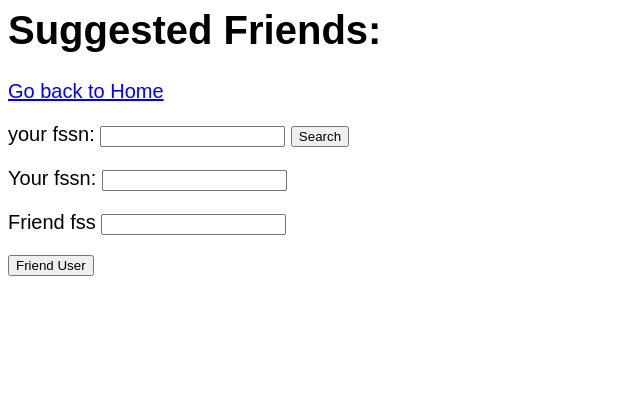
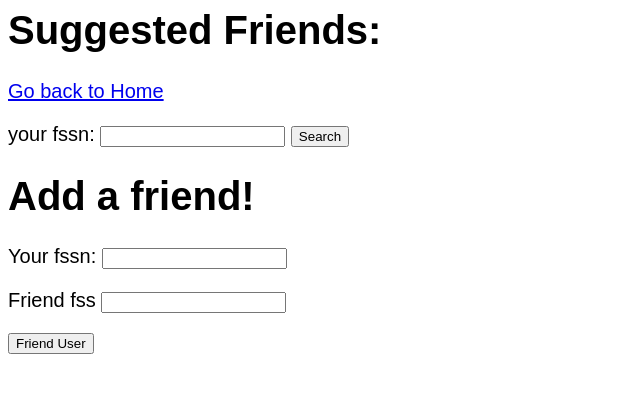
Before and after one commit to janniezhong/4111Project, a Flask app: page /suggestedFriends in a window 1280 px wide. Shown: the top 393 px of the page, without its empty margins (0-640 px from the left). Run offline with Flask 2, Linux system fonts and the light colour scheme; parts of the project's set-up code (start-up, migrations or seed data) failed here and were passed over.

Commit message:
refined, fixed everything

```diff
--- a/webserver/server.py
+++ b/webserver/server.py
@@ -138,7 +138,7 @@ def add_friend():
 
     friend_fssn = request.form['friend_fssn']
     try:
-      g.conn.execute("INSERT INTO friend_to(fssn, fssn_friend) VALUES ('%s', '%s'), ('%s', '%s')", fssn, friend_fssn, friend_fssn, fssn)
+      g.conn.execute("INSERT INTO friend_to(fssn, fssn_friend) VALUES ('%s', '%s'), ('%s', '%s')", int(fssn), int(friend_fssn), int(friend_fssn), int(fssn))
     except:
       context = dict(friending_message = "Improper message")
       return render_template("suggestedFriends.html", **context)
@@ -351,7 +351,7 @@ def bestOwners():
 def view_best_owners_in_country():
   country = request.form['country']
   try:
-    cursor = g.conn.execute("SELECT O.name FROM owner O, belongs_to B, lives_in L, aquarium A WHERE O.ssn = B.ssn AND B.fssn = L.fssn AND L.aq_id = A.aq_id AND A.country = '" + str(country) +"' AND O.rating > (SELECT AVG(O.rating) FROM owner O, belongs_to B, lives_in L, aquarium A WHERE O.ssn = B.ssn AND B.fssn = L.fssn AND L.aq_id = A.aq_id AND A.country = '" + str(country) +"' )")
+    cursor = g.conn.execute("SELECT DISTINCT O.name FROM owner O, belongs_to B, lives_in L, aquarium A WHERE O.ssn = B.ssn AND B.fssn = L.fssn AND L.aq_id = A.aq_id AND A.country = '" + str(country) +"' AND O.rating > (SELECT AVG(O.rating) FROM owner O, belongs_to B, lives_in L, aquarium A WHERE O.ssn = B.ssn AND B.fssn = L.fssn AND L.aq_id = A.aq_id AND A.country = '" + str(country) +"' )")
   except:
     return render_template("badInput.html")
   owner_names = []
@@ -389,7 +389,7 @@ def suggestedFriends():
 def view_suggested_friends():
     fssn = request.form['fssn']
     try:
-      cursor = g.conn.execute("SELECT F2.fssn_friend FROM friend_to F1, friend_to F2 WHERE F1.fssn = '" + str(fssn) +"' AND F1.fssn_friend = F2.fssn AND F2.fssn_friend != '" + str(fssn) +"' EXCEPT (SELECT F1.fssn_friend FROM friend_to F1 WHERE F1.fssn = '" + str(fssn) +"'")
+      cursor = g.conn.execute("SELECT DISTINCT F2.fssn_friend FROM friend_to F1, friend_to F2 WHERE F1.fssn = '" + str(fssn) +"' AND F1.fssn_friend = F2.fssn AND F2.fssn_friend != '" + str(fssn) +"' EXCEPT(SELECT F.fssn_friend FROM friend_to F WHERE F.fssn = '" + str(fssn) +"')")
     except:
       return render_template("badInput.html")
 
--- a/webserver/templates/suggestedFriends.html
+++ b/webserver/templates/suggestedFriends.html
@@ -15,14 +15,15 @@
     <div>{{n}}</div>
     {% endfor %}
   </div>
-  <div>{{friending_message}}</div>
+
 
   <p><a href="index"> Go back to Home</a></p>
 
 <form method="POST" action="/suggested_friends">
 <p>your fssn: <input type="text" name="fssn"> <input type="submit" value="Search"></p>
 </form>
-
+<h1> Add a friend!</h1>
+<div>{{friending_message}}</div>
 <form method="POST" action="/add_friend">
 	<p>Your fssn: <input type="text" name="personal_fssn"></p>
 	<p>Friend fss <input type = "text" name = "friend_fssn"></p> <p> <input type="submit" value="Friend User"></p>
--- a/webserver/templates/tanksInSameAquarium.html
+++ b/webserver/templates/tanksInSameAquarium.html
@@ -9,7 +9,6 @@
 
 <body>
   <h1>Possible tanks to move to (in your aquarium):</h1>
-  <div>{{tanks}}</div>
 
   <table>
     <tr>
```
